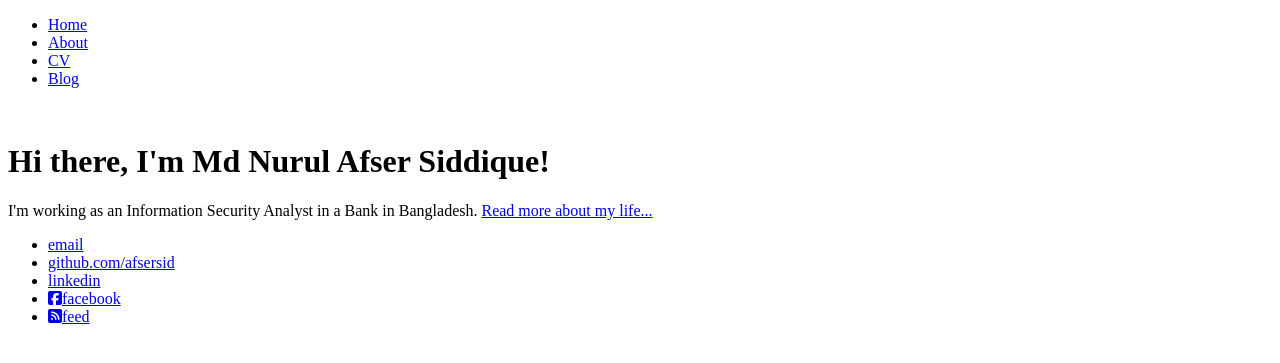
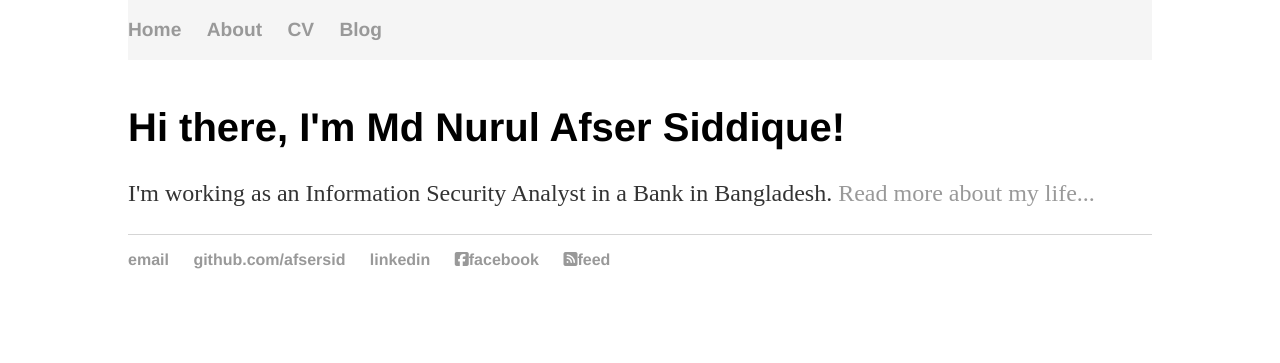
Before and after one commit to afsersid/afsersid.github.io, a Jekyll site: the page built from index.html, in a window 1280 px wide. Shown: the top 363 px of the page. Built offline with Jekyll 4.4.1, drawn with Linux system fonts in a browser that asks for light colours; nearby versions of some CDN libraries; library files that are not in the unit come from our copies.

Commit message:
Update default.html

```diff
--- a/_layouts/default.html
+++ b/_layouts/default.html
@@ -4,8 +4,8 @@
 	<head>
 		<title>{{ page.title }}</title>
 		<!-- link to main stylesheet -->
-		<!--<link rel="stylesheet" type="text/css" href="/css/main.css">-->
-		<link rel="stylesheet" href="css/all.css">
+		<link rel="stylesheet" type="text/css" href="/css/main.css">
+		<link rel="stylesheet" href="/css/all.css">
 		<meta name="viewport" content="width=device-width, initial-scale=1">
 		<meta name="google-site-verification" content="5-6UxW8cVM0Q51bcDTd_NH2EcCmu8qvVvTnpLisn7l0" />
 	</head>
```
